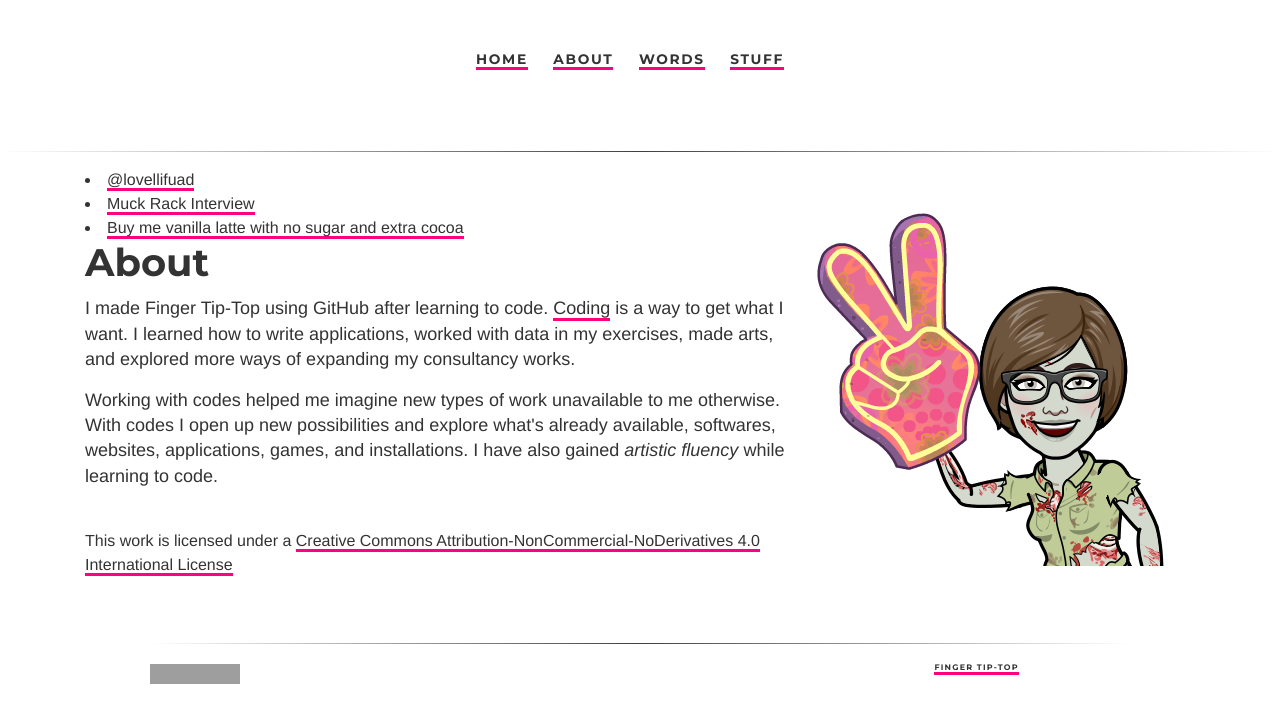
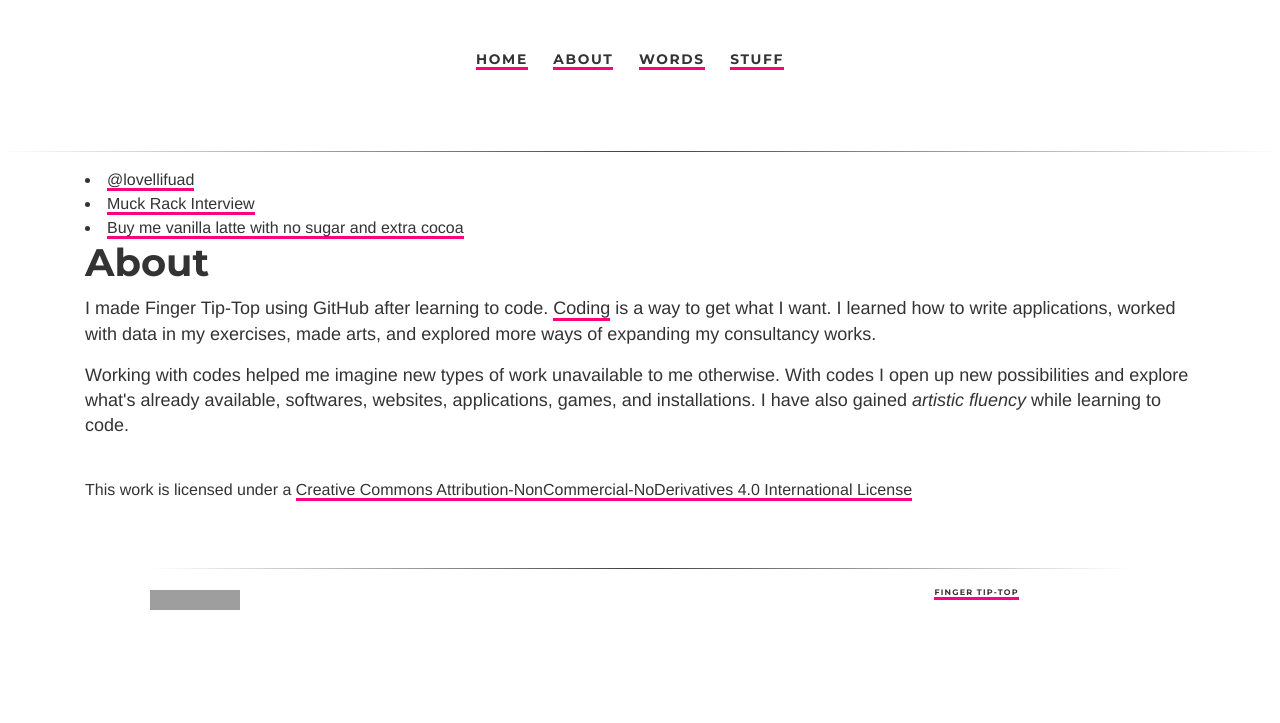
Before and after one commit to ariesti/ariesti.github.io, a Jekyll site: the page built from about/index.html, in a window 1280 px wide. Shown: the top 723 px of the page. Built offline with Jekyll 4.4.1, drawn with Linux system fonts in a browser that asks for light colours; grey boxes are pictures that could not be loaded.

Commit message:
Update index.html

```diff
--- a/about/index.html
+++ b/about/index.html
@@ -4,8 +4,6 @@ title: About Lovelli Fuad
 tagline: Coding is a way to get what I want
 description: Some details about Finger Tip-top and why it was created
 ---
-<img src="/assets/1-ftt.png" alt="Flowers in Chania" style="float:right" />
-
 <div class="about>
 <h2>Experience</h2>
 <p><strong>'02:</strong> Trained for assistant lecturer position, UI</p>
```
